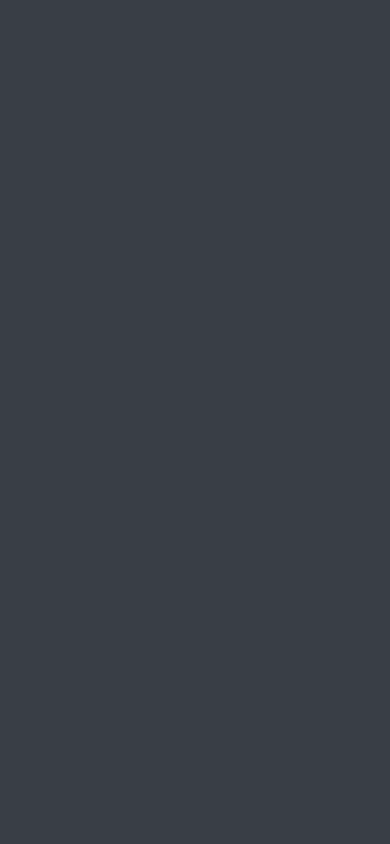
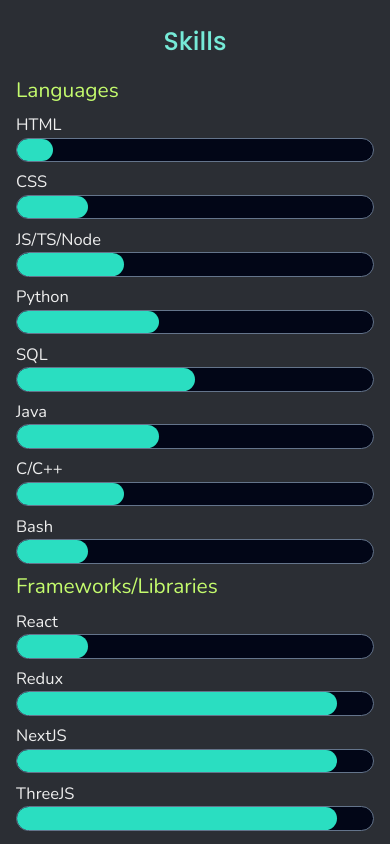
Before and after one commit to agarwalaswastik/personal-portfolio, a website built with Vite: page index.html in a window 390 px wide. Built offline with nearby package versions, Linux system fonts and the light colour scheme.

Commit message:
Add markup and styles for skills section, responsive size variables using clamps, and set skill levels using a script
+ Add HTML markup for proficiency bars
+ Add data- field to proficiency bar which is used by skills.ts script to set the correct width of the bar
+ Add section and container utilities
+ Add section-heading and section-subheading utilities
+ Adjust base styles for headings
+ Add styles for skills section using clamps for responsive sizing and media queries for layout changes

```diff
--- a/index.html
+++ b/index.html
@@ -16,7 +16,7 @@
     <!-- <header><nav></nav></header> -->
 
     <!-- main + footer -->
-    <div>
+    <div id="content">
       <main>
         <!-- Hero Start -->
         <!-- Hero End -->
@@ -28,6 +28,137 @@
         <!-- Projects End -->
 
         <!-- Skills Start -->
+        <section id="skills" class="section">
+          <div class="container">
+            <h2 class="section-heading">Skills</h2>
+            <div id="skills__content">
+              <!-- Content Start -->
+
+              <!-- Languages -->
+              <h3 class="skills__type section-subheading">Languages</h3>
+
+              <div class="skill">
+                <h4 class="skill__desc">HTML</h4>
+                <div class="skill__bar-container">
+                  <div class="skill__bar" data-level="10%"></div>
+                </div>
+              </div>
+
+              <div class="skill">
+                <h4 class="skill__desc">CSS</h4>
+                <div class="skill__bar-container">
+                  <div class="skill__bar" data-level="20%"></div>
+                </div>
+              </div>
+
+              <div class="skill">
+                <h4 class="skill__desc">JS/TS/Node</h4>
+                <div class="skill__bar-container">
+                  <div class="skill__bar" data-level="30%"></div>
+                </div>
+              </div>
+
+              <div class="skill">
+                <h4 class="skill__desc">Python</h4>
+                <div class="skill__bar-container">
+                  <div class="skill__bar" data-level="40%"></div>
+                </div>
+              </div>
+
+              <div class="skill">
+                <h4 class="skill__desc">SQL</h4>
+                <div class="skill__bar-container">
+                  <div class="skill__bar" data-level="50%"></div>
+                </div>
+              </div>
+
+              <div class="skill">
+                <h4 class="skill__desc">Java</h4>
+                <div class="skill__bar-container">
+                  <div class="skill__bar" data-level="40%"></div>
+                </div>
+              </div>
+
+              <div class="skill">
+                <h4 class="skill__desc">C/C++</h4>
+                <div class="skill__bar-container">
+                  <div class="skill__bar" data-level="30%"></div>
+                </div>
+              </div>
+
+              <div class="skill">
+                <h4 class="skill__desc">Bash</h4>
+                <div class="skill__bar-container">
+                  <div class="skill__bar" data-level="20%"></div>
+                </div>
+              </div>
+
+              <!-- Frameworks/Technologies -->
+              <h3 class="skills__type section-subheading">Frameworks/Libraries</h3>
+
+              <div class="skill">
+                <h4 class="skill__desc">React</h4>
+                <div class="skill__bar-container">
+                  <div class="skill__bar" data-level="20%"></div>
+                </div>
+              </div>
+
+              <div class="skill">
+                <h4 class="skill__desc">Redux</h4>
+                <div class="skill__bar-container">
+                  <div class="skill__bar" data-level="90%"></div>
+                </div>
+              </div>
+
+              <div class="skill">
+                <h4 class="skill__desc">NextJS</h4>
+                <div class="skill__bar-container">
+                  <div class="skill__bar" data-level="90%"></div>
+                </div>
+              </div>
+
+              <div class="skill">
+                <h4 class="skill__desc">ThreeJS</h4>
+                <div class="skill__bar-container">
+                  <div class="skill__bar" data-level="90%"></div>
+                </div>
+              </div>
+
+              <div class="skill">
+                <h4 class="skill__desc">Flutter</h4>
+                <div class="skill__bar-container">
+                  <div class="skill__bar" data-level="90%"></div>
+                </div>
+              </div>
+
+              <!-- Tools -->
+              <h3 class="skills__type section-subheading">Developer Tools</h3>
+
+              <div class="skill">
+                <h4 class="skill__desc">Git</h4>
+                <div class="skill__bar-container">
+                  <div class="skill__bar" data-level="90%"></div>
+                </div>
+              </div>
+
+              <div class="skill">
+                <h4 class="skill__desc">MongoDB</h4>
+                <div class="skill__bar-container">
+                  <div class="skill__bar" data-level="90%"></div>
+                </div>
+              </div>
+
+              <div class="skill">
+                <h4 class="skill__desc">Firebase</h4>
+                <div class="skill__bar-container">
+                  <div class="skill__bar" data-level="90%"></div>
+                </div>
+              </div>
+
+              <!-- Content End -->
+            </div>
+          </div>
+        </section>
         <!-- Skills End -->
 
         <!-- Blog Start -->
--- a/src/main.ts
+++ b/src/main.ts
@@ -1,3 +1,8 @@
 import "modern-normalize";
 import "/styles/base.css";
+import "/styles/components/skills.css";
 import "/styles/utils.css";
+
+import setSkillLevels from "./skills";
+
+setSkillLevels();
--- /dev/null
+++ b/src/skills.ts
@@ -0,0 +1,10 @@
+const setSkillLevels = () => {
+  const skillBars = document.querySelectorAll(".skill__bar");
+  skillBars.forEach((skillBar) => {
+    if (skillBar instanceof HTMLElement) {
+      skillBar.style.width = skillBar.dataset.level ?? "0";
+    }
+  });
+};
+
+export default setSkillLevels;
--- a/styles/base.css
+++ b/styles/base.css
@@ -11,19 +11,24 @@
 
 :root {
   /* colors */
-  --clr-gray: #393e46;
+  --clr-black: #020617;
+  --clr-gray: #2b2e34;
   --clr-white: #eeeeee;
   --clr-accent-1: #76ead7;
+  --clr-accent-1-dark: #2adec1;
   --clr-accent-2: #c4fb6d;
 
-  /* font sizes */
+  --clr-slate-500: #64748b;
 
-  /* padding */
+  /* responsive sizes */
+  --clamp-1-to-2: clamp(1rem, 0.737rem + 1.316vw, 2rem);
+  --clamp-2-to-3: clamp(2rem, 1.737rem + 1.316vw, 3rem);
 }
 
 * {
   padding: 0;
   margin: 0;
+  font: inherit;
   line-height: calc(1em + 0.5rem);
 }
 
@@ -41,7 +46,7 @@
   overscroll-behavior: none;
 }
 
-body > div {
+#content {
   flex: 1;
   overflow-y: auto;
 }
@@ -56,11 +61,15 @@
   font-weight: 600;
 }
 
-h2,
-h3,
-strong {
+h2 {
   font-family: "Poppins", sans-serif;
   font-weight: 500;
+}
+
+strong,
+h3,
+h4 {
+  font-weight: 400;
 }
 
 img,
@@ -73,6 +82,10 @@
   user-select: none;
 }
 
+ul {
+  list-style: none;
+}
+
 a {
   text-decoration: none;
   color: var(--clr-white);
--- /dev/null
+++ b/styles/components/skills.css
@@ -0,0 +1,52 @@
+#skills .container {
+  display: flex;
+  flex-direction: column;
+  align-items: center;
+  gap: var(--clamp-1-to-2);
+}
+
+#skills__content {
+  width: 100%;
+  max-width: 64rem;
+  display: grid;
+  gap: calc(var(--clamp-1-to-2) / 2);
+}
+
+.skill {
+  display: grid;
+  grid-auto-rows: 1fr;
+}
+
+.skill__desc {
+  font-size: calc(var(--clamp-2-to-3) / 2);
+}
+
+.skill__bar-container {
+  background-color: var(--clr-black);
+  border: 1px solid var(--clr-slate-500);
+  border-radius: 1rem;
+  overflow: hidden;
+}
+
+.skill__bar {
+  width: 0;
+  height: 100%;
+  background-color: var(--clr-accent-1-dark);
+  transition: width 1s ease-in-out;
+  border-radius: 1rem;
+}
+
+@media (min-width: 640px) {
+  #skills__content {
+    grid-template-columns: min-content 1fr;
+  }
+
+  .skills__type {
+    grid-column: span 2;
+  }
+
+  .skill {
+    grid-column: span 2;
+    grid-template-columns: subgrid;
+  }
+}
--- a/styles/utils.css
+++ b/styles/utils.css
@@ -0,0 +1,20 @@
+.section {
+  padding: calc(var(--clamp-1-to-2) * 1.5) 1rem;
+}
+
+.container {
+  width: 100%;
+  max-width: 96rem;
+  margin: 0 auto;
+}
+
+.section-heading {
+  font-size: calc(var(--clamp-1-to-2) * 1.5);
+  text-align: center;
+  color: var(--clr-accent-1);
+}
+
+.section-subheading {
+  font-size: calc(var(--clamp-1-to-2) + 0.25rem);
+  color: var(--clr-accent-2);
+}
```
